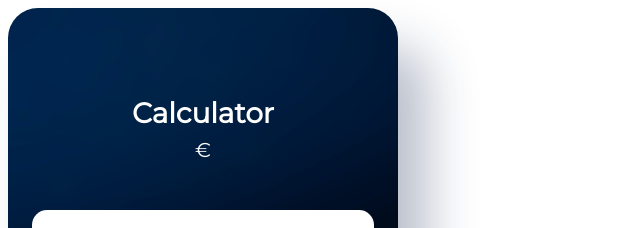
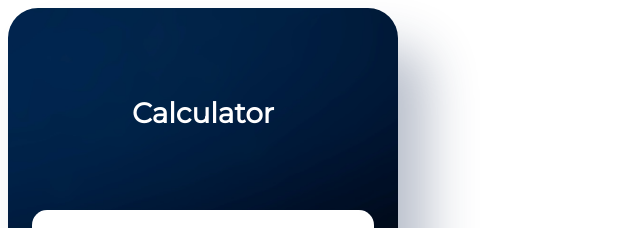
Before and after one commit to AntoineMorelDev/Glady, an Angular app in the folder frontend/calculator-client/: page / in a window 1280 px wide. Shown: the top 228 px of the page, without its empty margins (0-640 px from the left). Built offline with nearby package versions, Linux system fonts and the light colour scheme.

Commit message:
Subtitle hidden amount not available

```diff
--- a/frontend/calculator-client/src/app/components/calculator/calculator.component.css
+++ b/frontend/calculator-client/src/app/components/calculator/calculator.component.css
@@ -14,6 +14,10 @@
             text-align: center;
             font-size: 20px;
             font-weight: 300;
+
+            &.hidden {
+                visibility: hidden;
+            }
         }
 
         .amount {
--- a/frontend/calculator-client/src/app/components/calculator/calculator.component.html
+++ b/frontend/calculator-client/src/app/components/calculator/calculator.component.html
@@ -1,6 +1,6 @@
 <div class="calculator">
   <div class="screen-title">Calculator</div>
-  <div class="screen-subtitle">{{combinationResponse.equal?.value}} €</div>
+  <div class="screen-subtitle" [class.hidden]="!combinationResponse.equal?.value">{{combinationResponse.equal?.value}} €</div>
   <div class="amount">
     <div class="amount-title">Enter details</div>
     <div class="amount-input-label">Amount</div>
```
